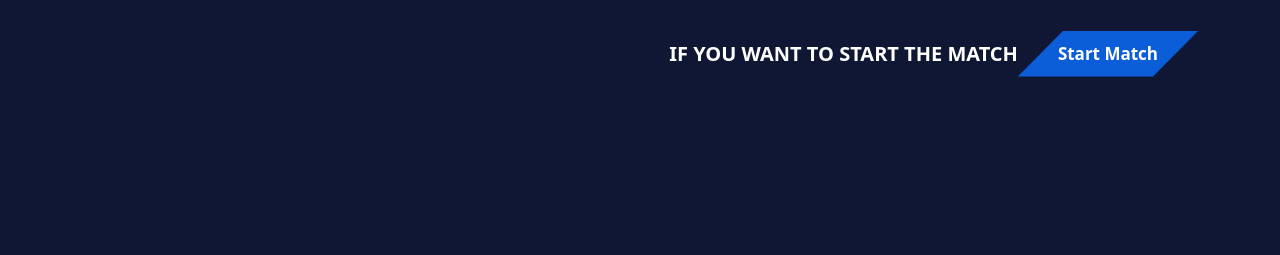
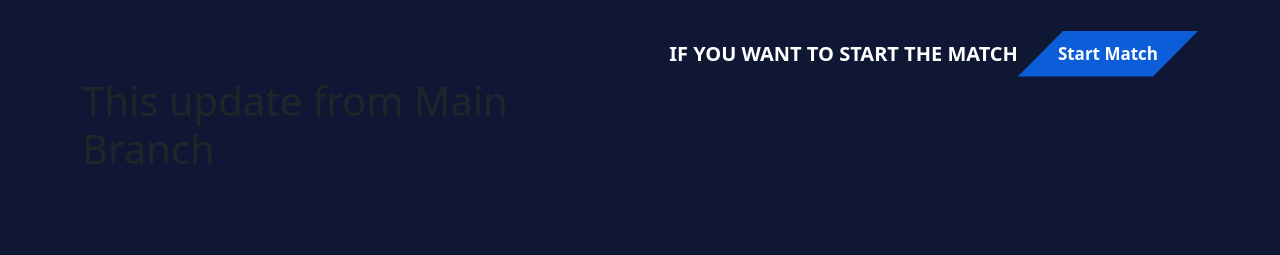
Before and after one commit to Guru16T/IPL, a Django app: page / in a window 1280 px wide. Shown: the part 545-800 px from the top of the page. Run offline with Django 5.2, Linux system fonts and the light colour scheme; data comes from the database, SQL or seed files in the repository.

Commit message:
new update from main branch

```diff
--- a/ipl/templates/home.html
+++ b/ipl/templates/home.html
@@ -73,6 +73,14 @@
                     <button type="button" class="match-btn border-0">Explore</button>
                 </a>
             </div>
+        </div>
+    </div>
+</div>
+
+<div class="container">
+    <div class="row">
+        <div class="col-6">
+            <h1>This update from Main Branch</h1>
         </div>
     </div>
 </div>
```
